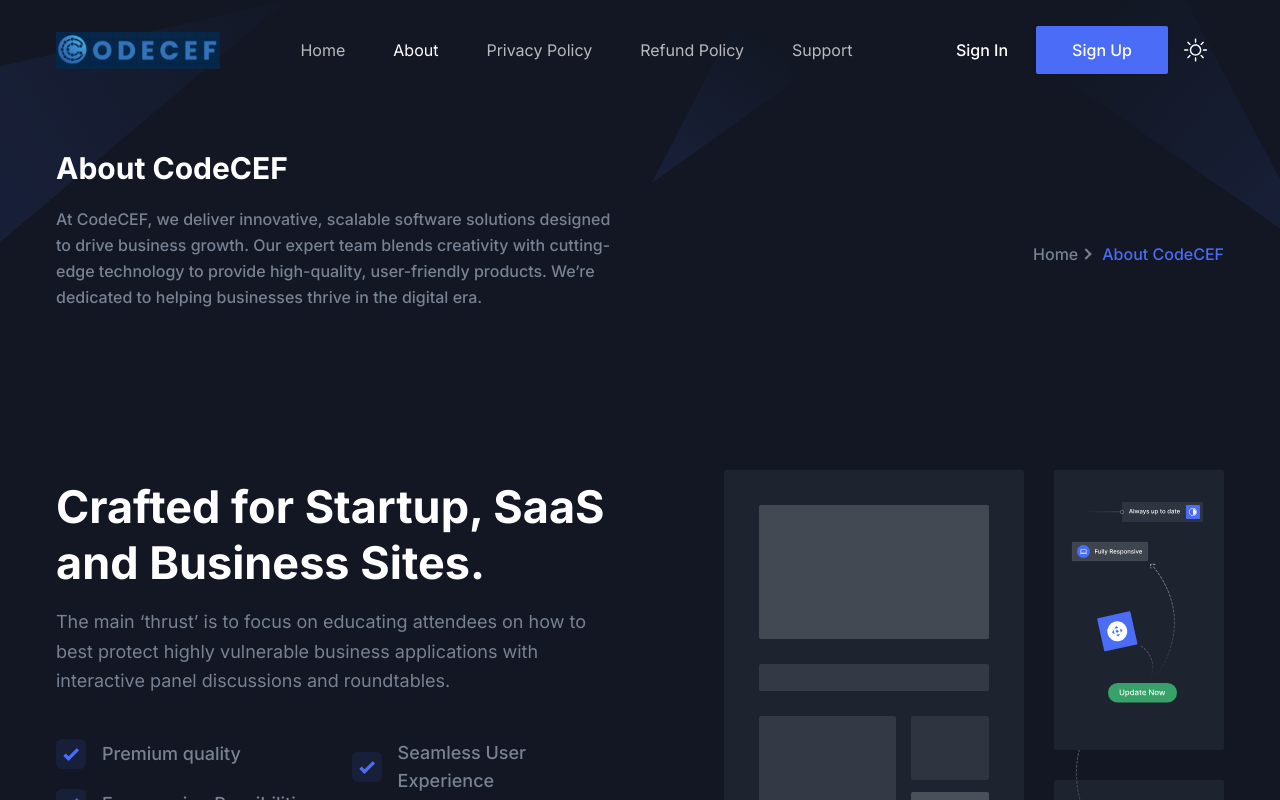
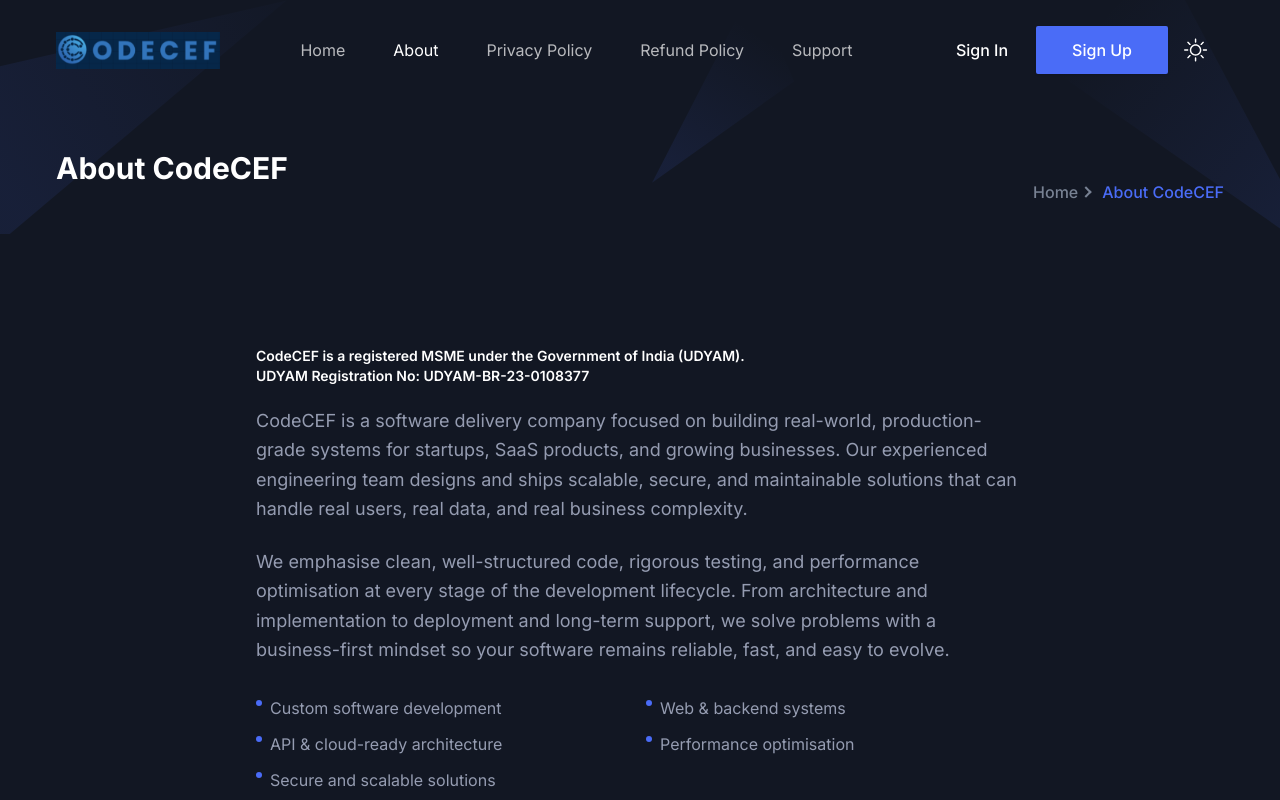
Before and after one commit to codecef/codecef, a Next.js app: page /about in a window 1280 px wide. Shown: the top 800 px of the page. Built offline with nearby package versions, Linux system fonts and the light colour scheme.

Commit message:
final push

```diff
--- a/src/app/about/page.tsx
+++ b/src/app/about/page.tsx
@@ -1,5 +1,3 @@
-import AboutSectionOne from "@/components/About/AboutSectionOne";
-import AboutSectionTwo from "@/components/About/AboutSectionTwo";
 import Breadcrumb from "@/components/Common/Breadcrumb";
 
 import { Metadata } from "next";
@@ -15,10 +13,50 @@
     <>
       <Breadcrumb
         pageName="About CodeCEF"
-        description="At CodeCEF, we deliver innovative, scalable software solutions designed to drive business growth. Our expert team blends creativity with cutting-edge technology to provide high-quality, user-friendly products. We’re dedicated to helping businesses thrive in the digital era."
+        description=""
       />
-      <AboutSectionOne />
-      <AboutSectionTwo />
+      <section className="py-16 md:py-20 lg:py-28">
+        <div className="container">
+          <div className="mx-auto max-w-3xl">
+            <p className="mb-4 text-sm font-semibold text-black dark:text-white">
+              CodeCEF is a registered MSME under the Government of India (UDYAM).
+              <br />
+              UDYAM Registration No: UDYAM-BR-23-0108377
+            </p>
+            <h1 className="mb-5 text-3xl font-bold text-black dark:text-white sm:text-4xl">
+            </h1>
+            <p className="mb-6 text-base leading-relaxed text-body-color sm:text-lg sm:leading-relaxed dark:text-body-color-dark">
+              CodeCEF is a software delivery company focused on building real-world, production-grade systems for startups, SaaS products, and growing businesses. Our experienced engineering team designs and ships scalable, secure, and maintainable solutions that can handle real users, real data, and real business complexity.
+            </p>
+            <p className="mb-8 text-base leading-relaxed text-body-color sm:text-lg sm:leading-relaxed dark:text-body-color-dark">
+              We emphasise clean, well-structured code, rigorous testing, and performance optimisation at every stage of the development lifecycle. From architecture and implementation to deployment and long-term support, we solve problems with a business-first mindset so your software remains reliable, fast, and easy to evolve.
+            </p>
+
+            <ul className="mb-8 grid gap-3 text-base text-body-color dark:text-body-color-dark sm:grid-cols-2">
+              <li className="flex items-start">
+                <span className="mr-2 mt-1 h-1.5 w-1.5 rounded-full bg-primary" />
+                <span>Custom software development</span>
+              </li>
+              <li className="flex items-start">
+                <span className="mr-2 mt-1 h-1.5 w-1.5 rounded-full bg-primary" />
+                <span>Web &amp; backend systems</span>
+              </li>
+              <li className="flex items-start">
+                <span className="mr-2 mt-1 h-1.5 w-1.5 rounded-full bg-primary" />
+                <span>API &amp; cloud-ready architecture</span>
+              </li>
+              <li className="flex items-start">
+                <span className="mr-2 mt-1 h-1.5 w-1.5 rounded-full bg-primary" />
+                <span>Performance optimisation</span>
+              </li>
+              <li className="flex items-start">
+                <span className="mr-2 mt-1 h-1.5 w-1.5 rounded-full bg-primary" />
+                <span>Secure and scalable solutions</span>
+              </li>
+            </ul>
+          </div>
+        </div>
+      </section>
     </>
   );
 };
--- a/src/components/About/AboutSectionTwo.tsx
+++ b/src/components/About/AboutSectionTwo.tsx
@@ -50,7 +50,6 @@
                 We fine-tune solutions for maximum speed and scalability while providing dedicated, prompt support to resolve any challenges and maintain top-notch performance.
                 </p>
               </div>
-
             </div>
           </div>
         </div>
```
